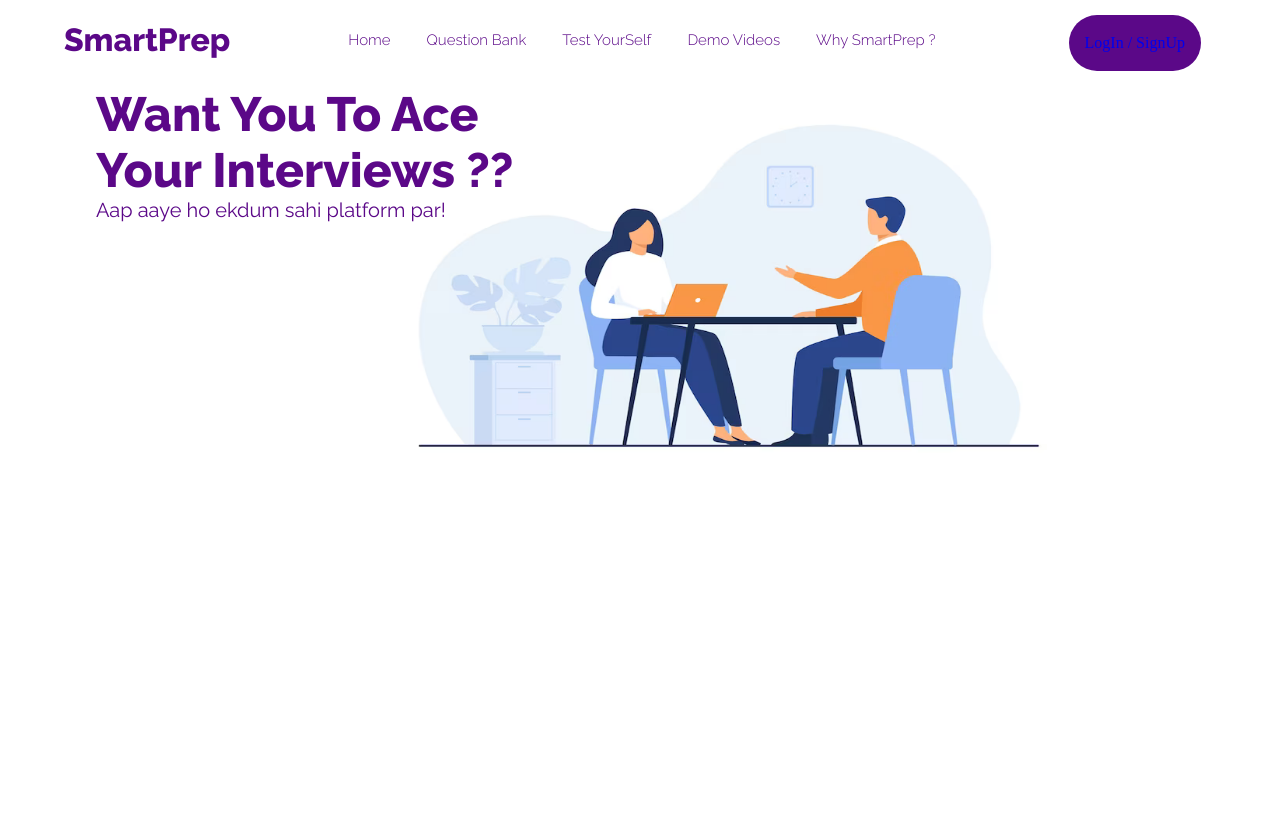
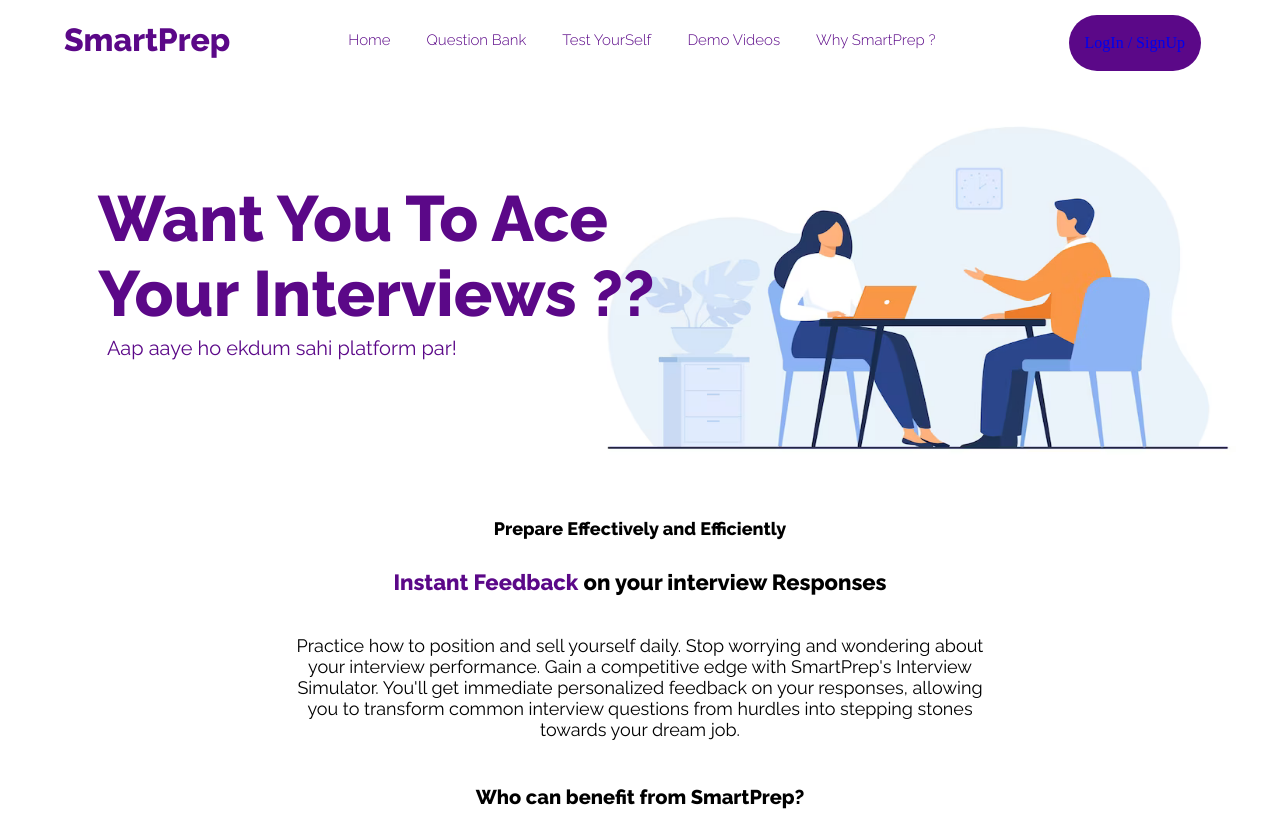
Before and after one commit to karanchandwani27/SmartPrep, a plain HTML site: page client/HomePage/index.html in a window 1280 px wide. Before the commit the page ends 800 px from the top, so only its background shows below. Drawn offline with Linux system fonts and the light colour scheme.

Commit message:
Updated col and page

```diff
--- a/client/HomePage/index.html
+++ b/client/HomePage/index.html
@@ -14,7 +14,6 @@
 </head>
 <body>
     <header class="header">
-
         <h1 class="header__title">SmartPrep</h1>
         <nav class="navbar">
             <ul>
@@ -28,16 +27,30 @@
         <p class="header__registered bg-dark"><a href="../Register/register.html">LogIn / SignUp</a></p>
 
     </header>
-
+<div class="container">
     <div class="row">
         <div class="col-9">
             <img src="../../Images/bg.png" alt="">
         </div>
+
         <div class="content">
-            <h3 class="capitalise">Want You To ace<br> your interviews ??</h3>
+            <h2 class="capitalise">Want You To ace<br> your interviews ??</h2>
             <p class="aap">Aap aaye ho ekdum sahi platform par! </p>
         </div>
 
     </div>
+    <div class="mid_p">
+        <div class="dl_instant" >
+            <h5 style="font-size: 18px;">Prepare Effectively and Efficiently</h5>
+            <h3 style="font-size: 22px;"><span style="color: #5B0888;">Instant Feedback </span>on your interview Responses</h3>
+        </div>
+        <div class="p_midpara">
+            <p style="font-size: 18px;">Practice how to position and sell yourself daily. Stop worrying and wondering about your interview performance. Gain a competitive edge with SmartPrep's Interview Simulator. You'll get immediate personalized feedback on your responses, allowing you to transform common interview questions from hurdles into stepping stones towards your dream job.</p>
+        </div>
+        <div class="quest">
+            <h4 style="font-size: 20px;">Who can benefit from SmartPrep?</h4>
+        </div>
+    </div>
+ </div>
 </body>
 </html>
--- a/client/HomePage/style.css
+++ b/client/HomePage/style.css
@@ -44,13 +44,12 @@
 }
 .navbar a:hover {
     cursor: pointer;
-
     transition: all 0.3s ease-out;
 }
 
-
 .row{
     position: relative;
+    display: flex;
     margin: 0 4rem;
     padding: 0 2rem;
 }
@@ -60,21 +59,22 @@
     font-size: 2rem;
     color:#5B0888;
 }
-.row h3{
-    margin: 0;
-    font-size: 3rem;
+.row h2{
+    margin-bottom: 5px;
+    font-size: 4rem;
     font-family: 'Raleway', sans-serif;
 }
 .aap{
     /*aap aaye ho ekdum sahi platform pr*/
-    margin-top: 0;
+    margin-top: 0px;
+    margin-left: 9px;
     font-size: 20px;
     font-family: 'Raleway', sans-serif;
 }
 .col-9{
     /* background-image: url('../../Images/bg.png'); */
-    width: 65%;
-    margin-left:25% ;
+    width: 70%;
+    margin-left:43% ;
 }
 .col-9 img{
     width: 700px;
@@ -124,3 +124,30 @@
 .capitalise{
     text-transform: capitalize;
 }
+.container{
+    display: flex;
+    flex-direction: column;
+    gap: 0px;
+    margin: 2px
+}
+.mid_p{
+    display: flex;
+    margin-top: 0px;
+    text-align: center;
+    justify-content: center;
+    flex-direction: column;
+    align-items: center;
+    gap: 0px;
+    font-family: 'Raleway', sans-serif;
+}
+
+.p_midpara{
+    display: flex;
+    width: 700px;
+    text-align: center;
+    align-items: center;
+    font-family: 'Raleway', sans-serif;
+}
+.dl_instant{
+    text-align: center;
+}
```
